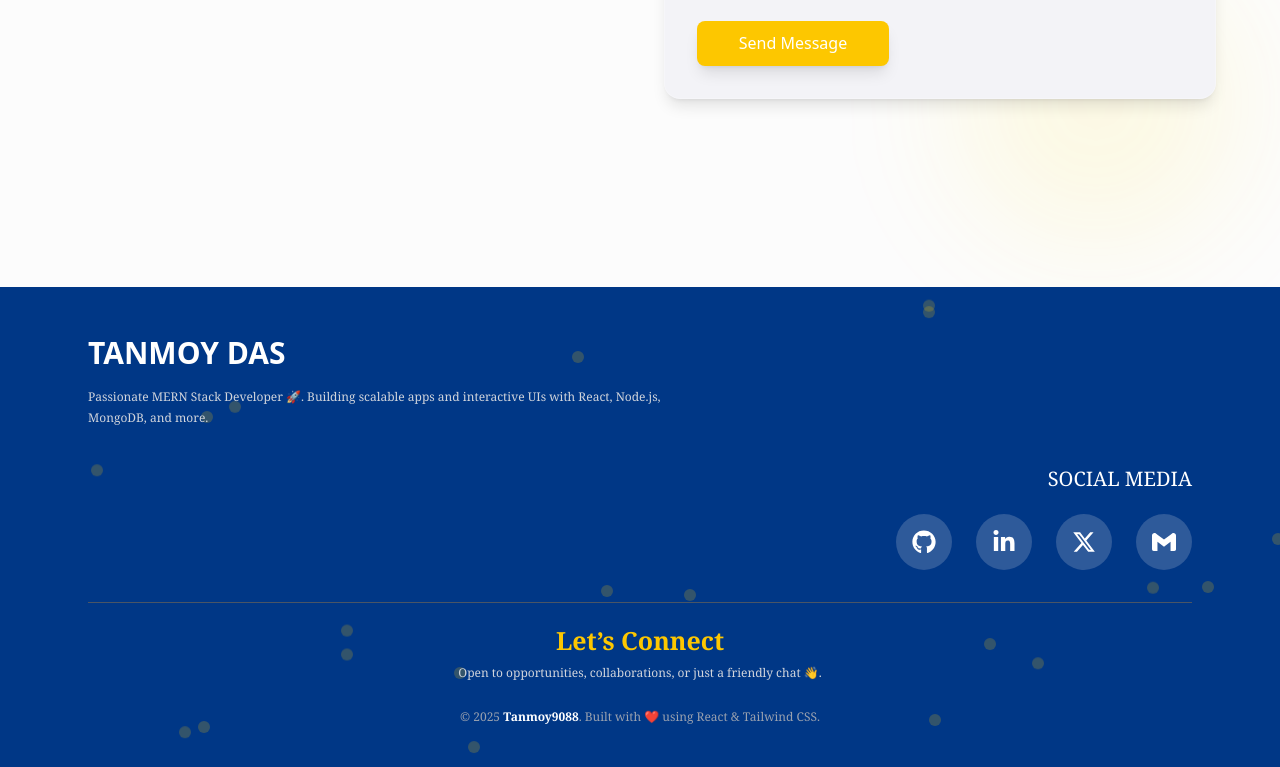
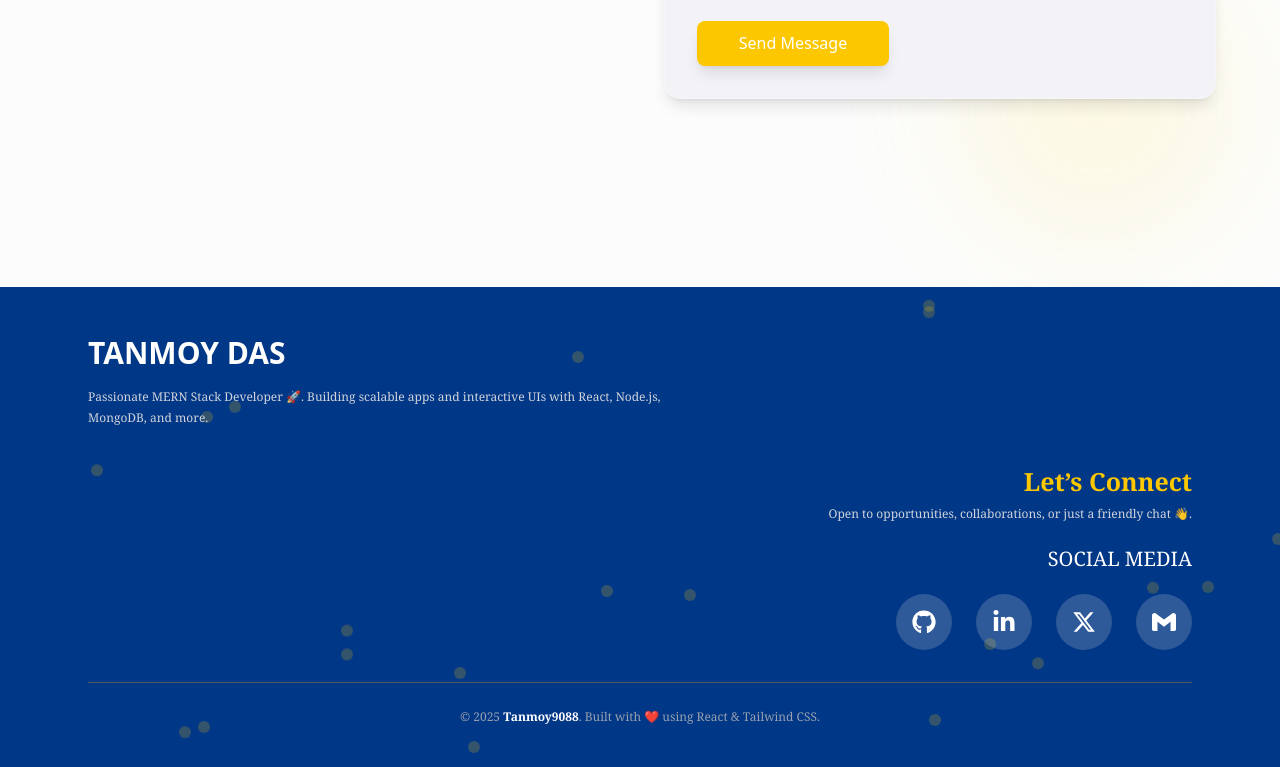
Before and after one commit to Tanmoy9088/mern-portfolio, a React (Vite) app in the folder client/: page / in a window 1280 px wide. Shown: the part 5199-5966 px from the top of the page. Built offline with nearby package versions, Linux system fonts and the light colour scheme; a web font is replaced by a local one.

Commit message:
update footer section

```diff
--- a/client/src/components/Footer.jsx
+++ b/client/src/components/Footer.jsx
@@ -53,11 +53,20 @@ function Footer() {
 
       {/* Brand / About */}
       <div className="text-left relative z-10 max-w-6xl mx-auto px-6">
-        <h4 className="text-3xl font-bold mb-4">TANMOY DAS</h4>
-        <p className="text-gray-300 mb-10 max-w-xl">
+        <h4 className="inline text-3xl font-bold mb-4">TANMOY DAS</h4>
+        <p className="mt-4 text-gray-300 mb-10 max-w-xl">
           Passionate MERN Stack Developer 🚀. Building scalable apps and
           interactive UIs with React, Node.js, MongoDB, and more.
         </p>
+        {/* Footer Content */}
+        <div className="text-right">
+          <h2 className="text-2xl font-bold mb-2 text-yellow-400">
+            Let’s Connect
+          </h2>
+          <p className="text-gray-300 mb-6">
+            Open to opportunities, collaborations, or just a friendly chat 👋.
+          </p>
+        </div>
 
         {/* Social Links */}
         <h3 className="font-medium text-lg text-right mb-6">SOCIAL MEDIA</h3>
@@ -100,16 +109,6 @@ function Footer() {
 
         <hr className="mb-6 h-px bg-gray-600 border-0" />
 
-        {/* Footer Content */}
-        <div className="text-center">
-          <h2 className="text-2xl font-bold mb-2 text-yellow-400">
-            Let’s Connect
-          </h2>
-          <p className="text-gray-300 max-w-md mx-auto mb-6">
-            Open to opportunities, collaborations, or just a friendly chat 👋.
-          </p>
-        </div>
-
         {/* Copyright */}
         <p className="text-center text-gray-400 text-sm">
           © {new Date().getFullYear()}{" "}
@@ -132,7 +131,11 @@ function Footer() {
             strokeWidth="8"
             viewBox="0 0 24 24"
           >
-            <path strokeLinecap="round" strokeLinejoin="round" d="M5 15l7-7 7 7" />
+            <path
+              strokeLinecap="round"
+              strokeLinejoin="round"
+              d="M5 15l7-7 7 7"
+            />
           </svg>
         </button>
       )}
```
